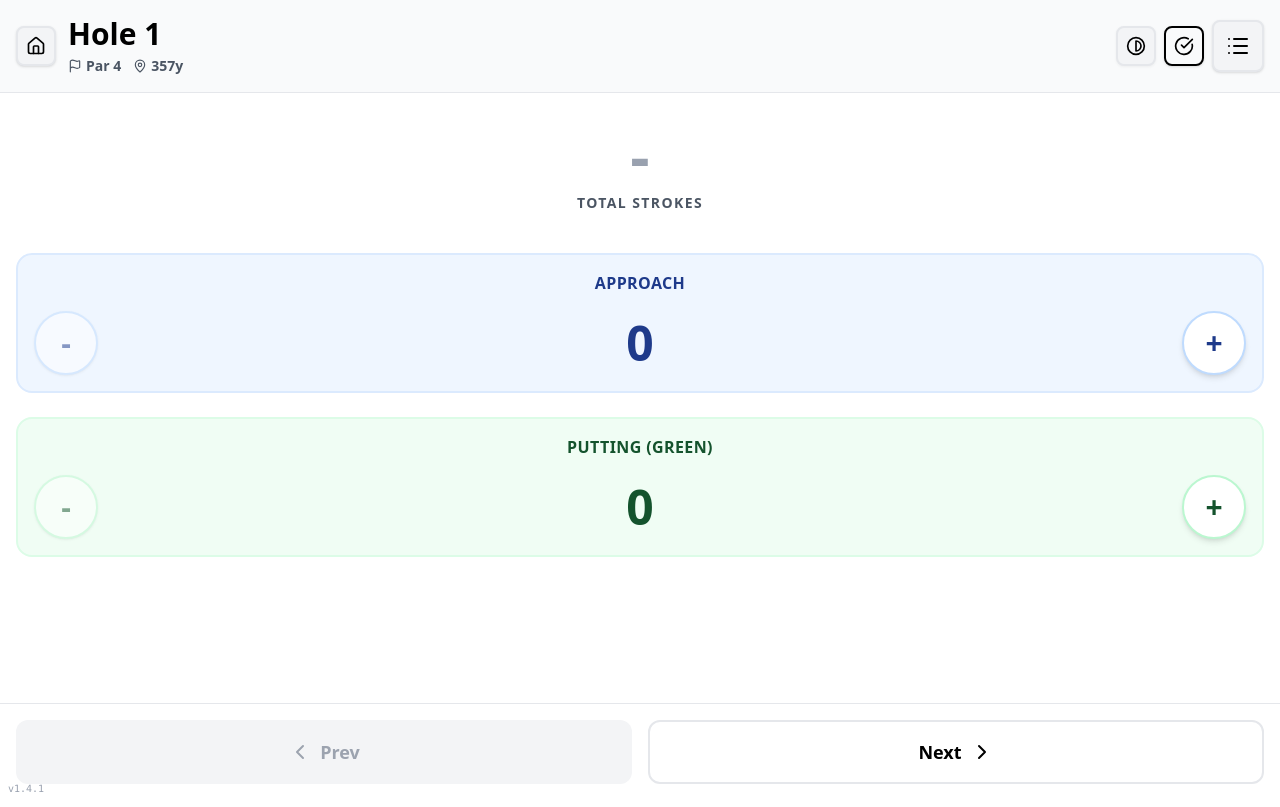
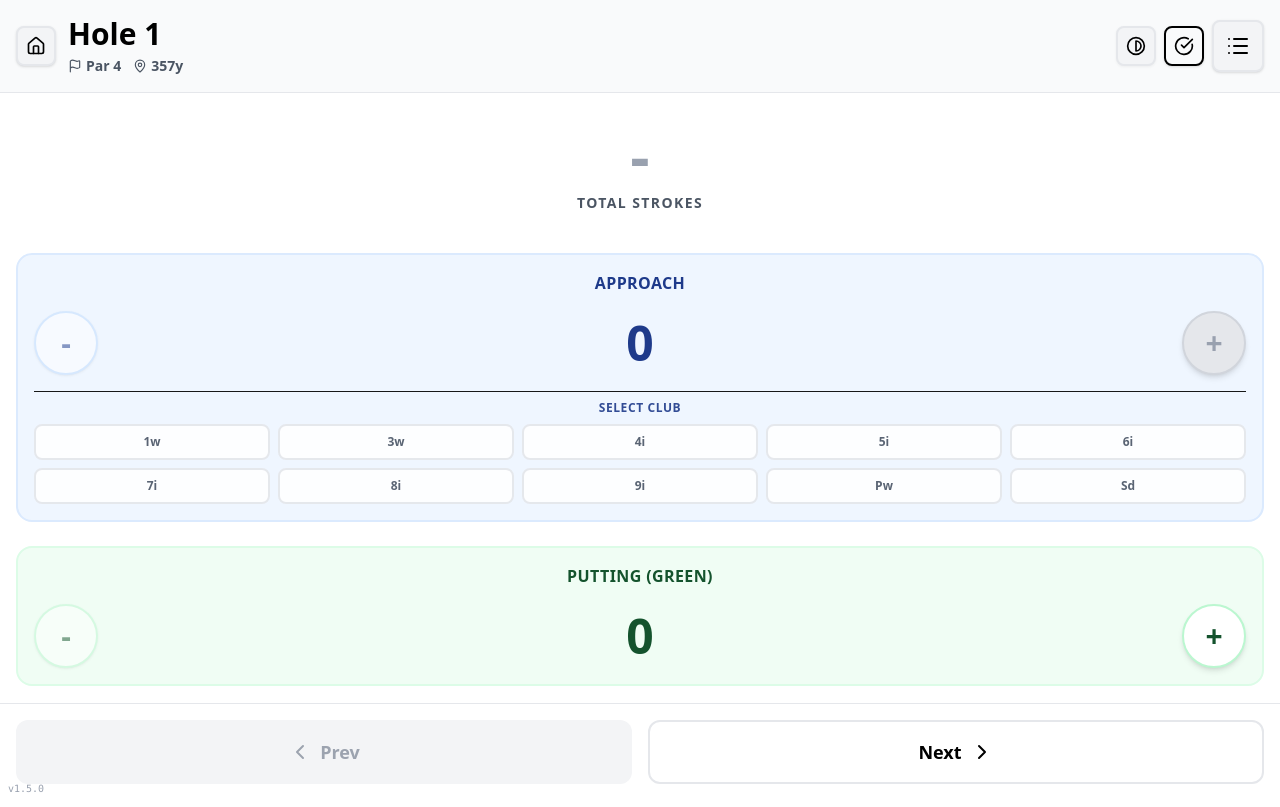
Before and after one commit to redaumore/golf-field-app, a React (Vite) app: page / in a window 1280 px wide. Both pictures are taken after a click on the button "Start New Round". Built offline with nearby package versions, Linux system fonts and the light colour scheme.

Commit message:
Add Club Selection feature for Approach shots

```diff
--- a/package.json
+++ b/package.json
@@ -1,7 +1,7 @@
 {
   "name": "golf-field-app",
   "private": true,
-  "version": "1.4.1",
+  "version": "1.5.0",
   "type": "module",
   "scripts": {
     "dev": "vite",
--- a/src/App.tsx
+++ b/src/App.tsx
@@ -1,6 +1,6 @@
 import { useState, useEffect } from 'react';
 import { COURSE_DATA } from './data/course';
-import type { View, Round, RoundMetadata } from './types';
+import type { View, Round, RoundMetadata, GolfClub } from './types';
 import { HoleView } from './components/HoleView';
 import { Scorecard } from './components/Scorecard';
 import { RoundsManager } from './components/RoundsManager';
@@ -109,7 +109,7 @@ function App() {
   };
 
   // Update score for current round
-  const handleUpdateScore = (type: 'approach' | 'putt', delta: number) => {
+  const handleUpdateScore = (type: 'approach' | 'putt', delta: number, club?: GolfClub) => {
     if (!currentRoundId) return;
 
     const holeNumber = COURSE_DATA[currentHoleIndex].number;
@@ -120,12 +120,23 @@ function App() {
       const currentScore = round.scores[holeNumber] || {
         holeNumber,
         approachShots: 0,
-        putts: 0
+        putts: 0,
+        approachShotsDetails: []
       };
 
       const newScore = { ...currentScore };
       if (type === 'approach') {
         newScore.approachShots = Math.max(0, newScore.approachShots + delta);
+
+        // Handle club details
+        if (delta > 0 && club) {
+          newScore.approachShotsDetails = [...(newScore.approachShotsDetails || []), club];
+        } else if (delta < 0) {
+          // Remove last added club if reducing score
+          const details = [...(newScore.approachShotsDetails || [])];
+          details.pop();
+          newScore.approachShotsDetails = details;
+        }
       } else {
         newScore.putts = Math.max(0, newScore.putts + delta);
       }
--- a/src/components/HoleView.tsx
+++ b/src/components/HoleView.tsx
@@ -1,14 +1,13 @@
-import React, { useState } from 'react';
-import type { Hole, HoleScore } from '../types';
+import { useState } from 'react';
+import type { Hole, HoleScore, GolfClub } from '../types';
 import { ChevronLeft, ChevronRight, List, MapPin, Flag, Home, CheckCircle } from 'lucide-react';
 import { ConfirmModal } from './ConfirmModal';
 import { ThemeToggle } from './ThemeToggle';
 import { APP_VERSION } from '../constants/version';
-
 interface HoleViewProps {
     hole: Hole;
     score: HoleScore;
-    onUpdateScore: (type: 'approach' | 'putt', delta: number) => void;
+    onUpdateScore: (type: 'approach' | 'putt', delta: number, club?: GolfClub) => void;
     onNext: () => void;
     onPrev: () => void;
     onShowScorecard: () => void;
@@ -18,6 +17,8 @@ interface HoleViewProps {
     isLast: boolean;
     isReadOnly?: boolean;
 }
+
+const CLUBS: GolfClub[] = ['1w', '3w', '4i', '5i', '6i', '7i', '8i', '9i', 'Pw', 'Sd'];
 
 export const HoleView: React.FC<HoleViewProps> = ({
     hole,
@@ -33,6 +34,8 @@ export const HoleView: React.FC<HoleViewProps> = ({
     isReadOnly = false,
 }) => {
     const [showFinishModal, setShowFinishModal] = useState(false);
+    const [selectedClub, setSelectedClub] = useState<GolfClub | null>(null);
+
     const totalScore = score.approachShots + score.putts;
     const scoreDiff = totalScore - hole.par;
 
@@ -41,6 +44,13 @@ export const HoleView: React.FC<HoleViewProps> = ({
         if (scoreDiff < 0) return 'text-red-600';
         if (scoreDiff === 0) return 'text-blue-600';
         return 'theme-text-primary text-black';
+    };
+
+    const handleAddApproach = () => {
+        if (selectedClub) {
+            onUpdateScore('approach', 1, selectedClub);
+            setSelectedClub(null); // Reset selection after adding
+        }
     };
 
     return (
@@ -97,8 +107,8 @@ export const HoleView: React.FC<HoleViewProps> = ({
                 <div className={`grid grid-cols-1 gap-6 ${isReadOnly ? 'opacity-80' : ''}`}>
 
                     {/* Approach Section */}
-                    <div className="theme-card-approach rounded-2xl p-4 border-2">
-                        <div className="text-center mb-4 font-bold theme-text-approach uppercase tracking-wide">Approach</div>
+                    <div className="theme-card-approach rounded-2xl p-4 border-2 space-y-4">
+                        <div className="text-center font-bold theme-text-approach uppercase tracking-wide">Approach</div>
                         <div className="flex items-center justify-between">
                             <button
                                 onClick={() => onUpdateScore('approach', -1)}
@@ -109,13 +119,37 @@ export const HoleView: React.FC<HoleViewProps> = ({
                             </button>
                             <span className="text-5xl font-black theme-text-approach w-20 text-center">{score.approachShots}</span>
                             <button
-                                onClick={() => onUpdateScore('approach', 1)}
-                                className="w-16 h-16 flex items-center justify-center theme-btn-approach rounded-full shadow-md active:scale-95 transition-transform text-3xl font-bold disabled:opacity-50 disabled:active:scale-100"
-                                disabled={isReadOnly}
+                                onClick={handleAddApproach}
+                                className={`w-16 h-16 flex items-center justify-center rounded-full shadow-md active:scale-95 transition-transform text-3xl font-bold border-2 ${selectedClub
+                                    ? 'theme-btn-approach border-current'
+                                    : 'bg-gray-200 text-gray-400 border-gray-300 cursor-not-allowed'
+                                    }`}
+                                disabled={isReadOnly || !selectedClub}
                             >
                                 +
                             </button>
                         </div>
+
+                        {/* Club Selection Grid */}
+                        {!isReadOnly && (
+                            <div className="space-y-2 pt-2 border-t theme-border-approach opacity-90">
+                                <p className="text-xs text-center theme-text-approach uppercase font-bold tracking-wider mb-2">Select Club</p>
+                                <div className="grid grid-cols-5 gap-2">
+                                    {CLUBS.map(club => (
+                                        <button
+                                            key={club}
+                                            onClick={() => setSelectedClub(club)}
+                                            className={`py-2 px-1 rounded-lg text-xs font-bold transition-all border-2 ${selectedClub === club
+                                                ? 'theme-btn-approach ring-2 ring-offset-2 ring-blue-400 scale-105'
+                                                : 'bg-white text-gray-600 border-gray-200 hover:border-blue-200'
+                                                }`}
+                                        >
+                                            {club}
+                                        </button>
+                                    ))}
+                                </div>
+                            </div>
+                        )}
                     </div>
 
                     {/* Putting Section */}
--- a/src/constants/version.ts
+++ b/src/constants/version.ts
@@ -1,3 +1,3 @@
 // Centralized version constant
 // This is the single source of truth for the app version
-export const APP_VERSION = '1.4.1';
+export const APP_VERSION = '1.5.0';
--- a/src/types.ts
+++ b/src/types.ts
@@ -5,10 +5,13 @@ export interface Hole {
   handicap?: number;
 }
 
+export type GolfClub = '1w' | '3w' | '4i' | '5i' | '6i' | '7i' | '8i' | '9i' | 'Pw' | 'Sd';
+
 export interface HoleScore {
   holeNumber: number;
   approachShots: number;
   putts: number;
+  approachShotsDetails?: GolfClub[];
 }
 
 export interface Round {
```
